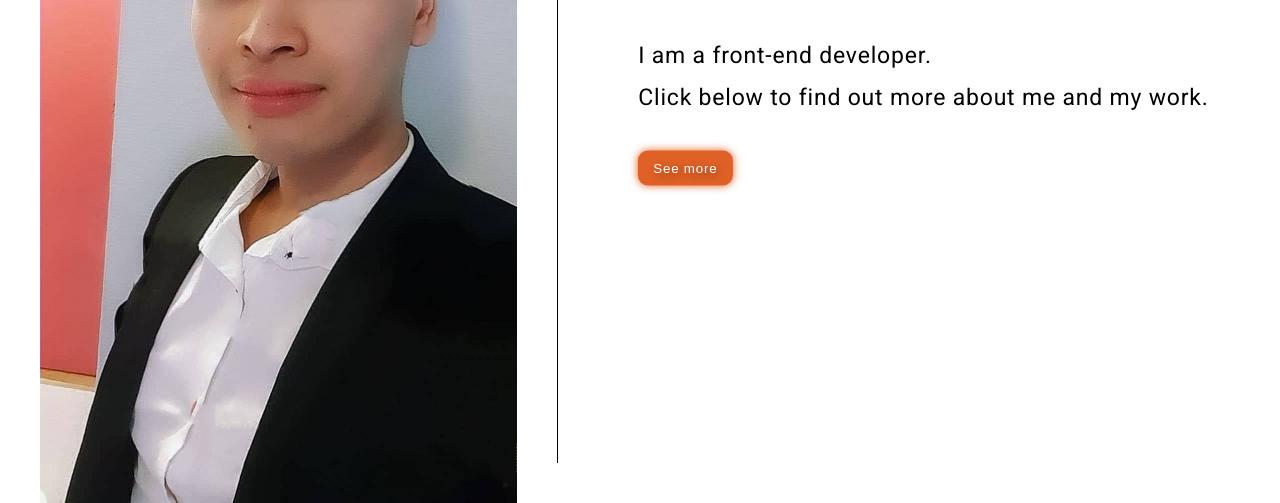
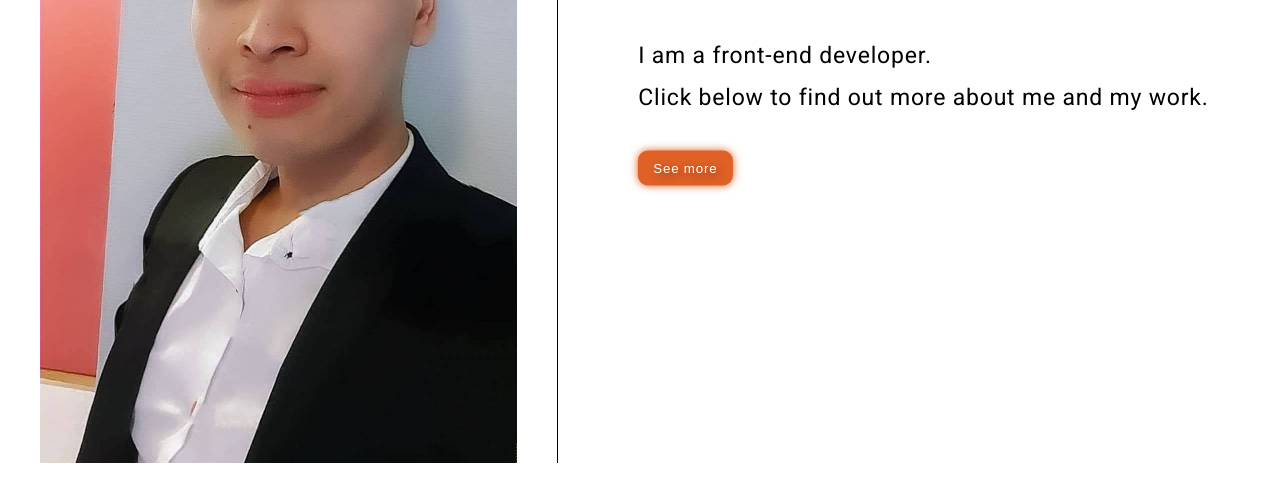
Before and after one commit to norbadboy/norbadboy, a plain HTML site: page index.html in a window 1280 px wide. Shown: the part 337-840 px from the top of the page. After the commit the page ends 800 px from the top, so only its background shows below. Drawn offline with Linux system fonts and the light colour scheme.

Commit message:
fixed scroll view

```diff
--- a/portfolio/css/intro.css
+++ b/portfolio/css/intro.css
@@ -5,6 +5,7 @@ main {
   height: 100vh;
   max-width: 1440px;
   overflow-y: hidden;
+  padding-bottom: 0;
 }
 h1 {
   font-size: 47px;
```
